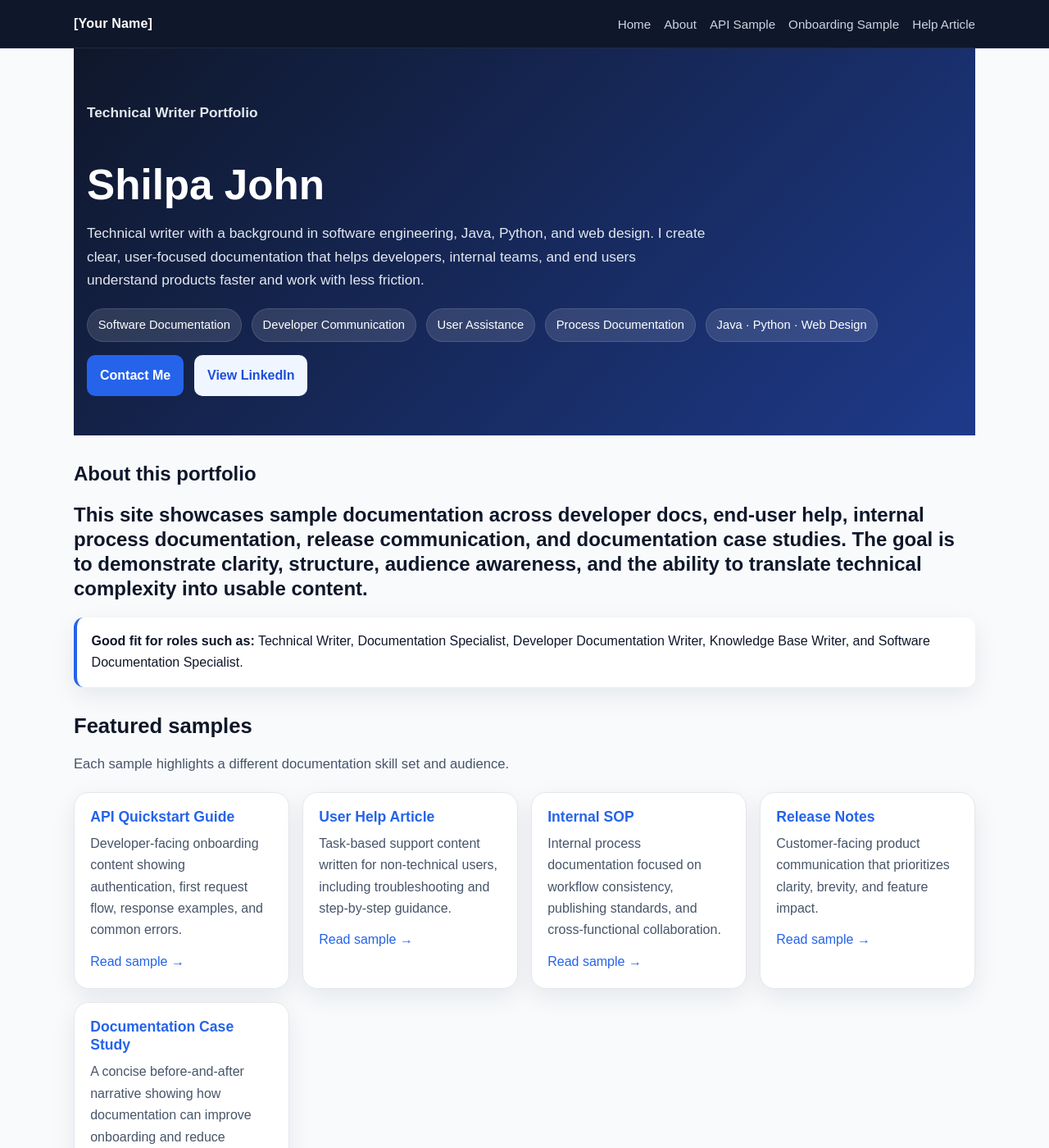
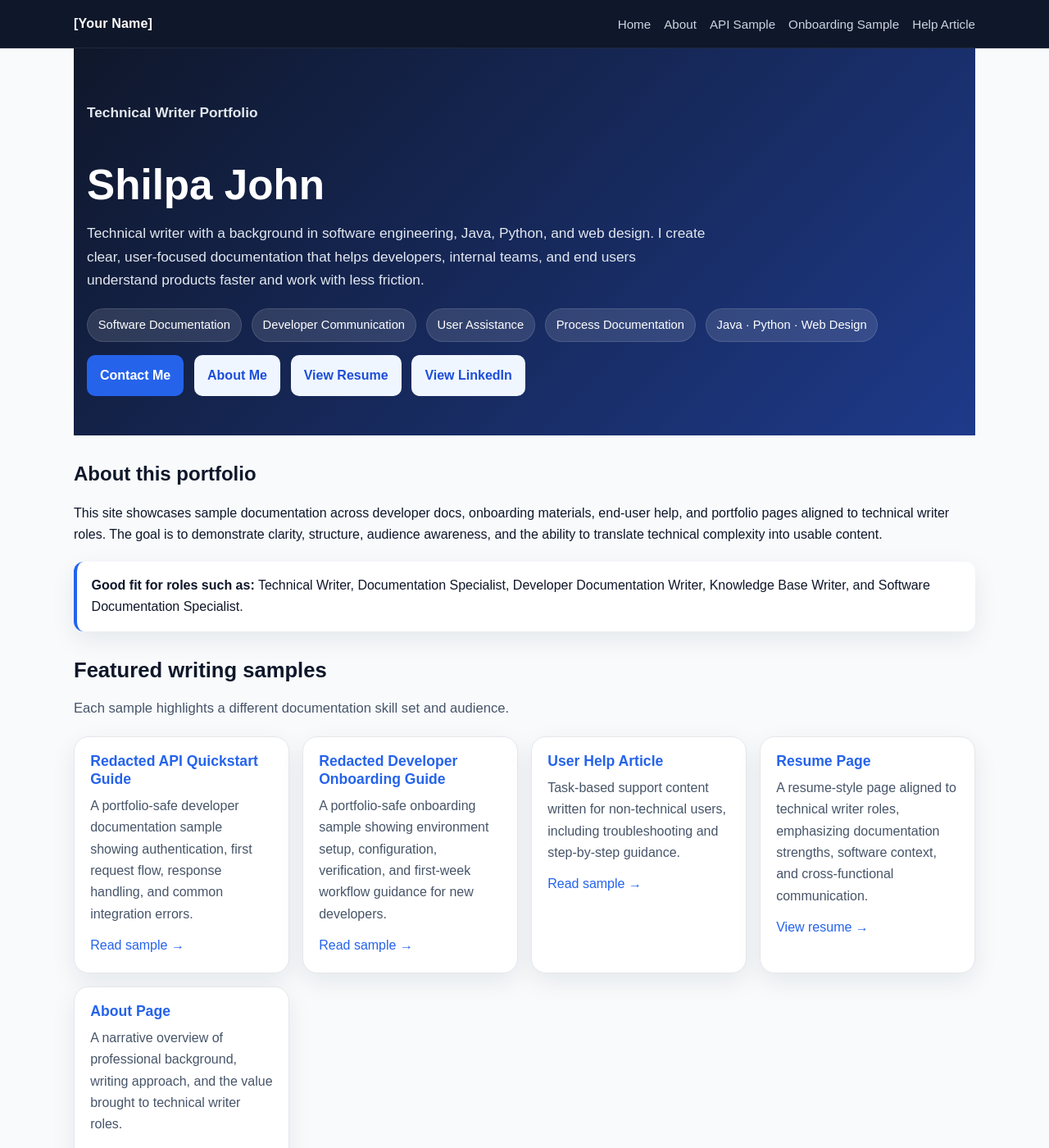
Before and after one commit to ShilpaSandbox/technical-writing-portfolio, a Jekyll site: the page built from technical-writing-portfolio-pages/index.md, in a window 1280 px wide and 1400 px high. Shown: the whole window at 82% size. Built offline with Jekyll 4.4.1, drawn with Linux system fonts in a browser that asks for light colours; some of the changed text lies outside the part shown.

Commit message:
Update about and resume pages

```diff
--- a/technical-writing-portfolio-pages/index.md
+++ b/technical-writing-portfolio-pages/index.md
@@ -17,7 +17,9 @@ permalink: /
       <span class="badge">Java · Python · Web Design</span>
     </div>
     <div class="cta-row">
-      <a class="button" href="shilpajohn.sandbox@gmail.com">Contact Me</a>
+      <a class="button" href="mailto:your-email@example.com">Contact Me</a>
+      <a class="button secondary" href="{{ '/about/' | relative_url }}">About Me</a>
+      <a class="button secondary" href="{{ '/resume/' | relative_url }}">View Resume</a>
       <a class="button secondary" href="https://www.linkedin.com/" target="_blank" rel="noopener">View LinkedIn</a>
     </div>
   </div>
@@ -25,40 +27,44 @@ permalink: /
 
 ## About this portfolio
 
-## This site showcases sample documentation across developer docs, end-user help, internal process documentation, release communication, and documentation case studies. The goal is to demonstrate clarity, structure, audience awareness, and the ability to translate technical complexity into usable content.
+This site showcases sample documentation across developer docs, onboarding materials, end-user help, and portfolio pages aligned to technical writer roles. The goal is to demonstrate clarity, structure, audience awareness, and the ability to translate technical complexity into usable content.
 
 <div class="meta-box">
 <strong>Good fit for roles such as:</strong> Technical Writer, Documentation Specialist, Developer Documentation Writer, Knowledge Base Writer, and Software Documentation Specialist.
 </div>
 
 <section class="section">
-  <h2>Featured samples</h2>
+  <h2>Featured writing samples</h2>
   <p class="lead">Each sample highlights a different documentation skill set and audience.</p>
   <div class="cards">
     <div class="card">
-      <h3><a href="{{ '/samples/api-quickstart-taskflow/' | relative_url }}">API Quickstart Guide</a></h3>
-      <p>Developer-facing onboarding content showing authentication, first request flow, response examples, and common errors.</p>
-      <a href="{{ '/samples/api-quickstart-taskflow/' | relative_url }}">Read sample →</a>
+      <h3><a href="{{ '/samples/redacted-api-quickstart-guide/' | relative_url }}">Redacted API Quickstart Guide</a></h3>
+      <p>A portfolio-safe developer documentation sample showing authentication, first request flow, response handling, and common integration errors.</p>
+      <a href="{{ '/samples/redacted-api-quickstart-guide/' | relative_url }}">Read sample →</a>
     </div>
+
+    <div class="card">
+      <h3><a href="{{ '/samples/redacted-developer-onboarding-guide/' | relative_url }}">Redacted Developer Onboarding Guide</a></h3>
+      <p>A portfolio-safe onboarding sample showing environment setup, configuration, verification, and first-week workflow guidance for new developers.</p>
+      <a href="{{ '/samples/redacted-developer-onboarding-guide/' | relative_url }}">Read sample →</a>
+    </div>
+
     <div class="card">
       <h3><a href="{{ '/samples/password-reset-help-article/' | relative_url }}">User Help Article</a></h3>
       <p>Task-based support content written for non-technical users, including troubleshooting and step-by-step guidance.</p>
       <a href="{{ '/samples/password-reset-help-article/' | relative_url }}">Read sample →</a>
     </div>
-    <div class="card">
-      <h3><a href="{{ '/samples/release-notes-publishing-sop/' | relative_url }}">Internal SOP</a></h3>
-      <p>Internal process documentation focused on workflow consistency, publishing standards, and cross-functional collaboration.</p>
-      <a href="{{ '/samples/release-notes-publishing-sop/' | relative_url }}">Read sample →</a>
+
+    <div class="card card-accent">
+      <h3><a href="{{ '/resume/' | relative_url }}">Resume Page</a></h3>
+      <p>A resume-style page aligned to technical writer roles, emphasizing documentation strengths, software context, and cross-functional communication.</p>
+      <a href="{{ '/resume/' | relative_url }}">View resume →</a>
     </div>
-    <div class="card">
-      <h3><a href="{{ '/samples/release-notes-v4-2/' | relative_url }}">Release Notes</a></h3>
-      <p>Customer-facing product communication that prioritizes clarity, brevity, and feature impact.</p>
-      <a href="{{ '/samples/release-notes-v4-2/' | relative_url }}">Read sample →</a>
-    </div>
-    <div class="card">
-      <h3><a href="{{ '/samples/developer-onboarding-case-study/' | relative_url }}">Documentation Case Study</a></h3>
-      <p>A concise before-and-after narrative showing how documentation can improve onboarding and reduce ambiguity.</p>
-      <a href="{{ '/samples/developer-onboarding-case-study/' | relative_url }}">Read sample →</a>
+
+    <div class="card card-accent">
+      <h3><a href="{{ '/about/' | relative_url }}">About Page</a></h3>
+      <p>A narrative overview of professional background, writing approach, and the value brought to technical writer roles.</p>
+      <a href="{{ '/about/' | relative_url }}">Read about me →</a>
     </div>
   </div>
 </section>
```
Also changed, not shown: other parts of technical-writing-portfolio-pages/index.md (+2 -2 lines), technical-writing-portfolio-pages/about.md (added, +75 -0 lines), technical-writing-portfolio-pages/resume.md (added, +96 -0 lines).
